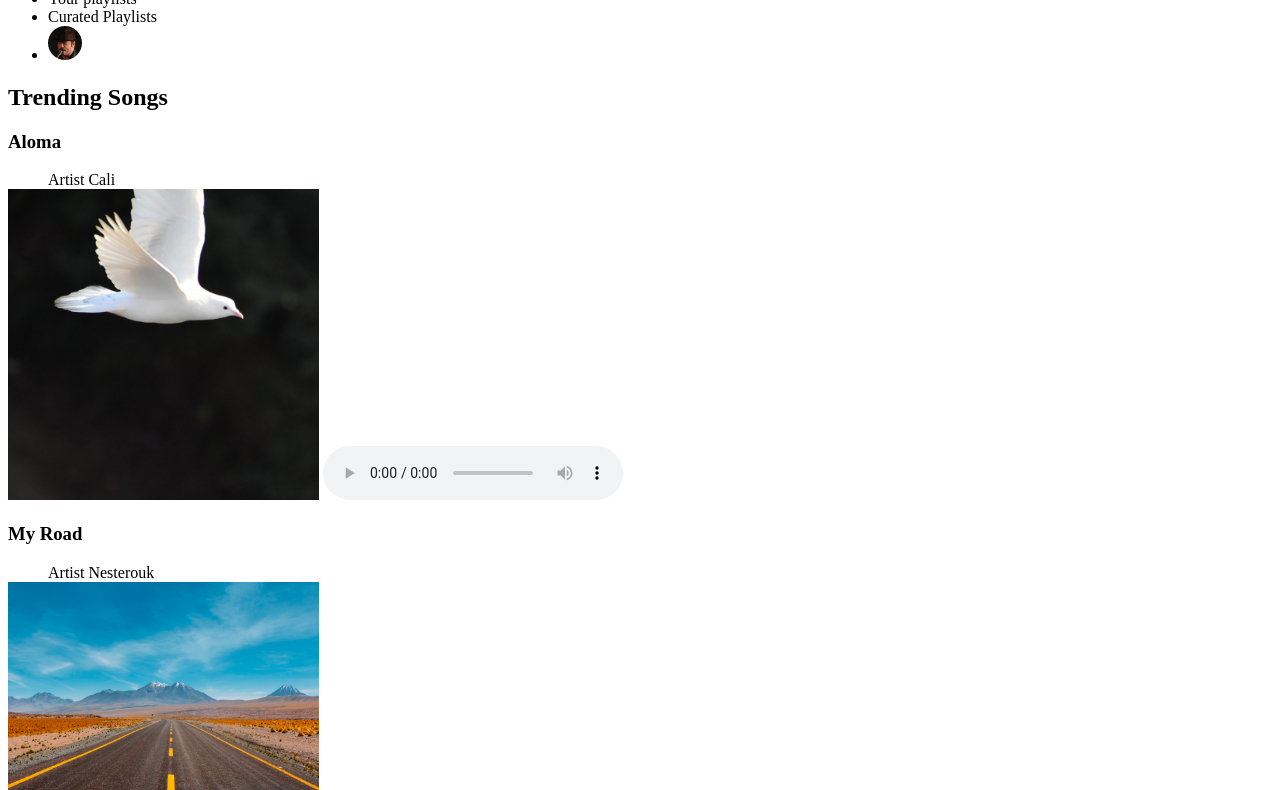
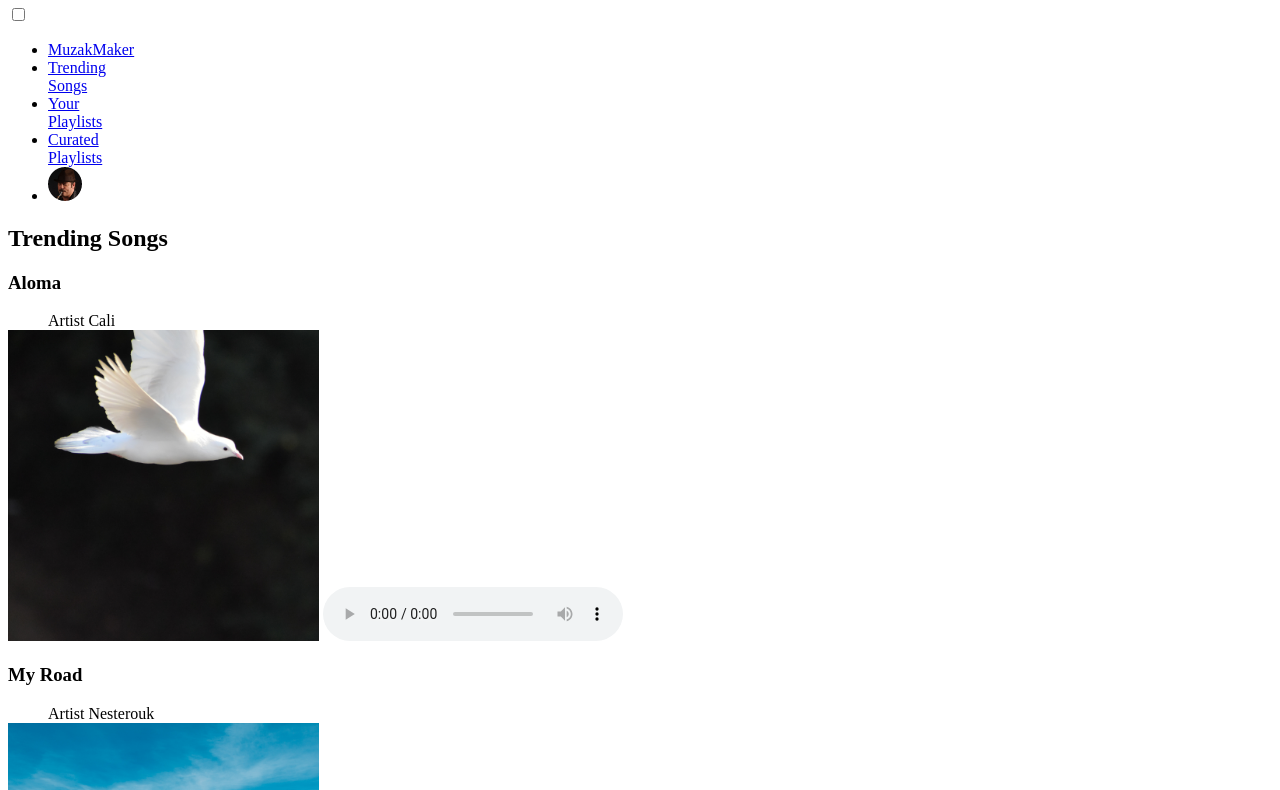
Before and after one commit to rtmerrit/streamingmedia, a plain HTML site: page index.html in a window 1280 px wide. Shown: the part 160-950 px from the top of the page. Drawn offline with Linux system fonts and the light colour scheme.

Commit message:
HTML Change

```diff
--- a/index.html
+++ b/index.html
@@ -3,8 +3,9 @@
 
 <head>
     <meta charset="UTF-8">
+    <meta http-equiv="X-UA-Compatible" content="IE=edge">
     <meta name="viewport" content="width=device-width, initial-scale=1.0">
-    <title>MuzakMaker</title>
+    <title>MuzakMaker- Smooth Jazz</title>
 </head>
 
 <body>
@@ -14,42 +15,55 @@
             crossover jazz became dominant in the 1980s and early 1990s.</p>
     </header>
     <nav>
+        <h2>Main Navigation</h2>
+        <input type="checkbox" id="dropdown" />
+        <label for="dropdown"><span></span></label>
         <ul>
-            <li>MuzakMaker</li>
-            <li>Trending Songs</li>
-            <li>Your playlists</li>
-            <li>Curated Playlists</li>
-            <li><img src="images/duke-silver.png"></li>
+            <li><a href="#home">MuzakMaker</a></li>
+            <li><a href="#trending">Trending <br />Songs</a></li>
+            <li><a href="#playlists">Your <br />Playlists</a></li>
+            <li><a href="#curated">Curated <br />Playlists</a></li>
+            <li><a href="user"><img src="images/duke-silver.png" alt="user profile picture"></a></li>
         </ul>
     </nav>
     <section class="TrendingSongs">
         <h2>Trending Songs</h2>
         <dl>
-            <dt><h3>Aloma</h3></dt>
+            <dt>
+                <h3>Aloma</h3>
+            </dt>
             <dd>Artist Cali</dd>
             <img src="images/aloma-cover.png" alt="Aloma">
             <audio controls src="audio/aloma.mp3"></audio>
         </dl>
         <dl>
-            <dt><h3>My Road</h3></dt>
+            <dt>
+                <h3>My Road</h3>
+            </dt>
             <dd>Artist Nesterouk</dd>
             <img src="images/my-road-cover.png" alt="My Road">
             <audio controls src="audio/my-road.mp3"></audio>
         </dl>
         <dl>
-            <dt><h3>Papaya</h3></dt>
+            <dt>
+                <h3>Papaya</h3>
+            </dt>
             <dd>Artist Dredstudio</dd>
             <img src="images/papaya-cover.png" alt="Papaya">
             <audio controls src="audio/papaya.mp3"></audio>
         </dl>
         <dl>
-            <dt><h3>Smoothies</h3></dt>
+            <dt>
+                <h3>Smoothies</h3>
+            </dt>
             <dd>Artist Black Rhomb</dd>
             <img src="images/smoothies-cover.png">
             <audio controls src="audio/smoothies.mp3"></audio>
         </dl>
         <dl>
-            <dt><h3>Successful Performance</h3></dt>
+            <dt>
+                <h3>Successful Performance</h3>
+            </dt>
             <dd>Artist Ricky Bombino</dd>
             <img src="images/successful-performance-cover.png">
             <audio controls src="audio/successful-performance.mp3"></audio>
```
